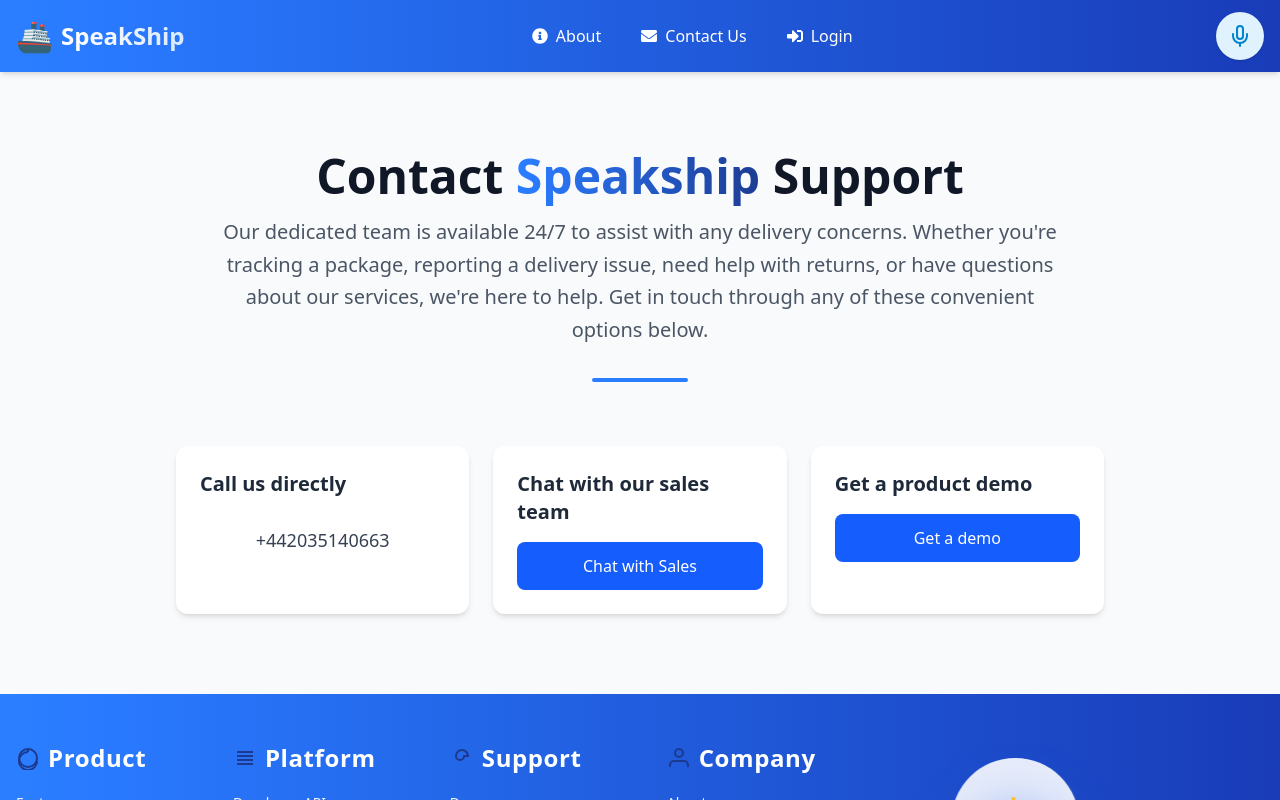
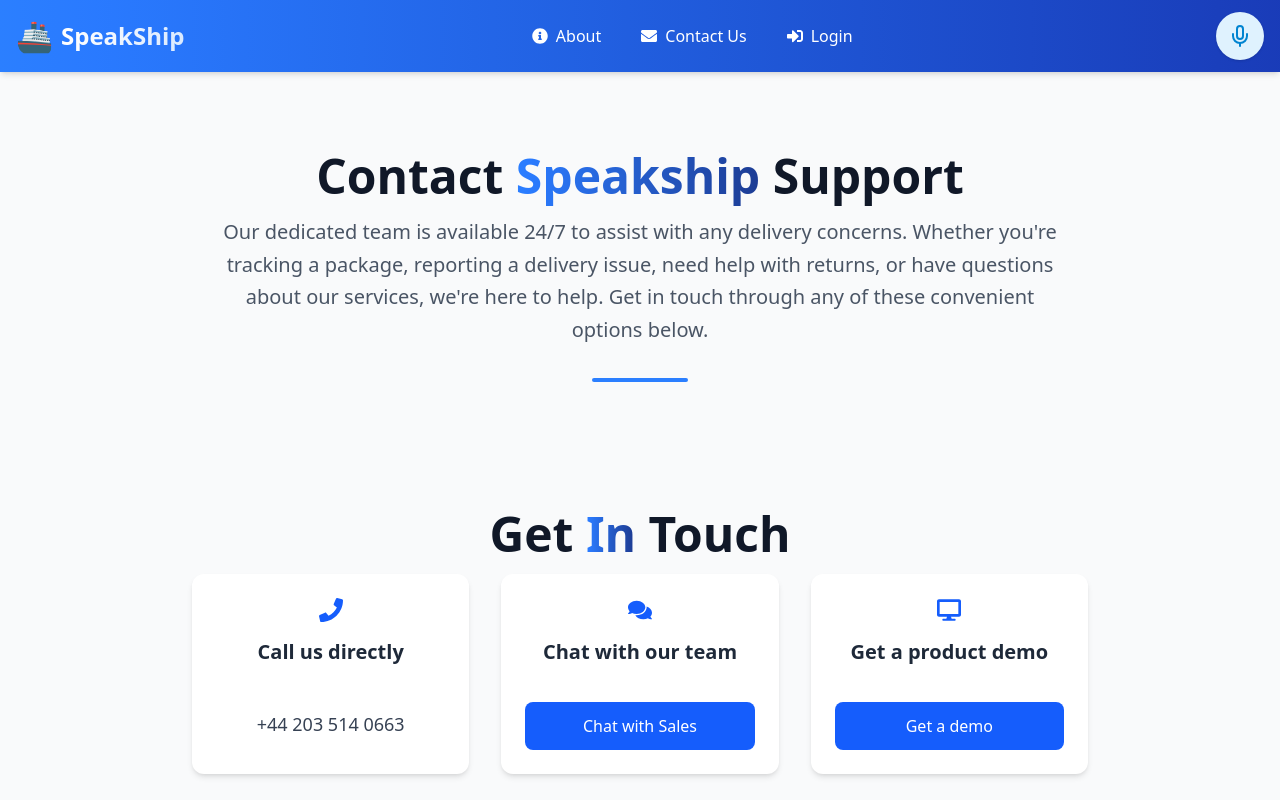
Before and after one commit to CHARANCHERRY123456/SpeakShip, a React (Vite) app in the folder client/: page /contactus in a window 1280 px wide. Shown: the top 800 px of the page. Built offline with nearby package versions, Linux system fonts and the light colour scheme; no server answers.

Commit message:
contactus and aboutus pages are created and updated

```diff
--- a/client/src/features/contactus/components/ContactCard.jsx
+++ b/client/src/features/contactus/components/ContactCard.jsx
@@ -1,15 +1,27 @@
 import React from 'react';
+import { FaPhone, FaComments, FaDesktop } from 'react-icons/fa'; // Import icons for phone, chat, and demo
+
+const icons = {
+  "Call us directly": <FaPhone size={24} className="text-blue-600 mb-4" />,
+  "Chat with our team": <FaComments size={24} className="text-blue-600 mb-4" />,
+  "Get a product demo": <FaDesktop size={24} className="text-blue-600 mb-4" />,
+};
 
 const ContactCard = ({ title, content, buttonText, isButton }) => {
   return (
-    <div className="bg-white rounded-xl shadow-md p-6 hover:shadow-lg transition-shadow duration-300">
-      <h3 className="text-xl font-semibold text-gray-800 mb-4">{title}</h3>
+    <div className="bg-white rounded-xl shadow-md p-6 hover:shadow-lg transition-all duration-300 hover:-translate-y-1 group min-h-[200px] flex flex-col justify-between">
+      <div className="flex flex-col items-center">
+        {icons[title]}
+        <h3 className="text-xl font-semibold text-gray-800 mb-4 group-hover:text-blue-600 transition-colors duration-300">
+          {title}
+        </h3>
+      </div>
       {isButton ? (
-        <button className="w-full bg-blue-600 hover:bg-blue-700 text-white font-medium py-3 px-6 rounded-lg transition-colors duration-300">
+        <button className="w-full bg-blue-600 hover:bg-blue-700 text-white font-medium py-3 px-6 rounded-lg transition-colors duration-300 focus:outline-none focus:ring-2 focus:ring-blue-600 focus:ring-opacity-50">
           {buttonText}
         </button>
       ) : (
-        <p className="text-lg text-gray-700 font-medium py-3 text-center">
+        <p className="text-lg text-gray-700 font-medium py-3 text-center group-hover:text-blue-600 transition-colors duration-300">
           {content}
         </p>
       )}
--- a/client/src/features/contactus/components/ContactOptions.jsx
+++ b/client/src/features/contactus/components/ContactOptions.jsx
@@ -1,30 +1,47 @@
 import React from 'react';
+import { motion } from 'framer-motion';
 import ContactCard from './ContactCard';
 
 const ContactOptions = () => {
   const contactMethods = [
     {
       title: "Call us directly",
-      content: "+442035140663",
-      isButton: false
+      content: "+44 203 514 0663",
+      isButton: false,
     },
     {
-      title: "Chat with our sales team",
+      title: "Chat with our team",
       buttonText: "Chat with Sales",
-      isButton: true
+      isButton: true,
     },
     {
       title: "Get a product demo",
       buttonText: "Get a demo",
-      isButton: true
-    }
+      isButton: true,
+    },
   ];
 
   return (
-    <div className="grid grid-cols-1 md:grid-cols-2 lg:grid-cols-3 gap-6">
-      {contactMethods.map((method, index) => (
-        <ContactCard key={index} {...method} />
-      ))}
+    <div className="max-w-6xl mx-auto px-4 py-8 sm:py-12 lg:py-16">
+      <motion.h2
+        initial={{ opacity: 0, x: -20 }}
+        whileInView={{ opacity: 1, x: 0 }}
+        transition={{ duration: 0.5, delay: 0.2 }}
+        className="text-3xl sm:text-4xl lg:text-5xl font-bold text-gray-900 dark:text-white mb-4 text-center"
+      >
+        Get <span className="bg-gradient-to-r from-blue-500 to-blue-900 bg-clip-text text-transparent">In</span> Touch
+      </motion.h2>
+
+      <div className="grid grid-cols-1 sm:grid-cols-2 lg:grid-cols-3 gap-8">
+        {contactMethods.map((method, index) => (
+          <div
+            key={index}
+            className="transform transition-transform duration-500 hover:scale-105"
+          >
+            <ContactCard {...method} />
+          </div>
+        ))}
+      </div>
     </div>
   );
 };
```
